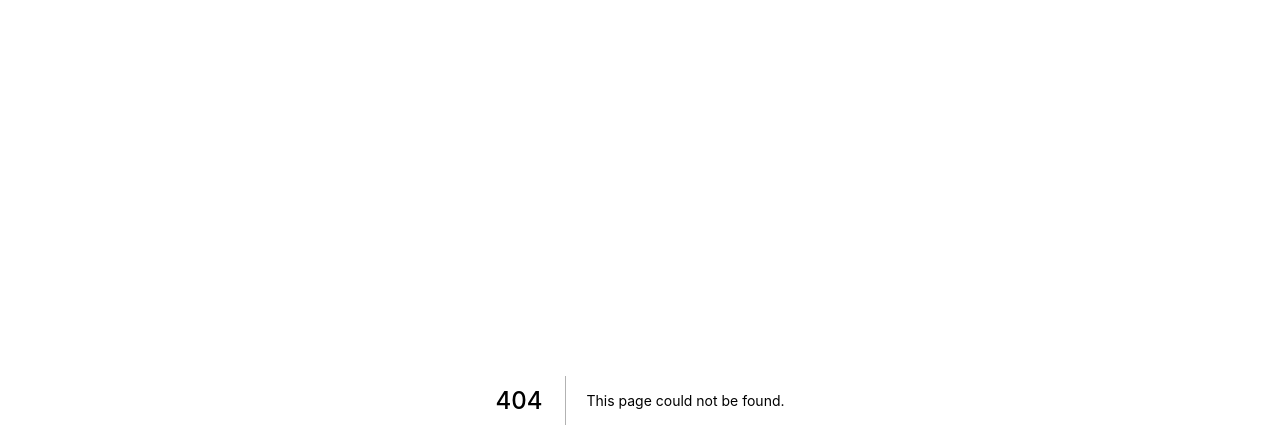
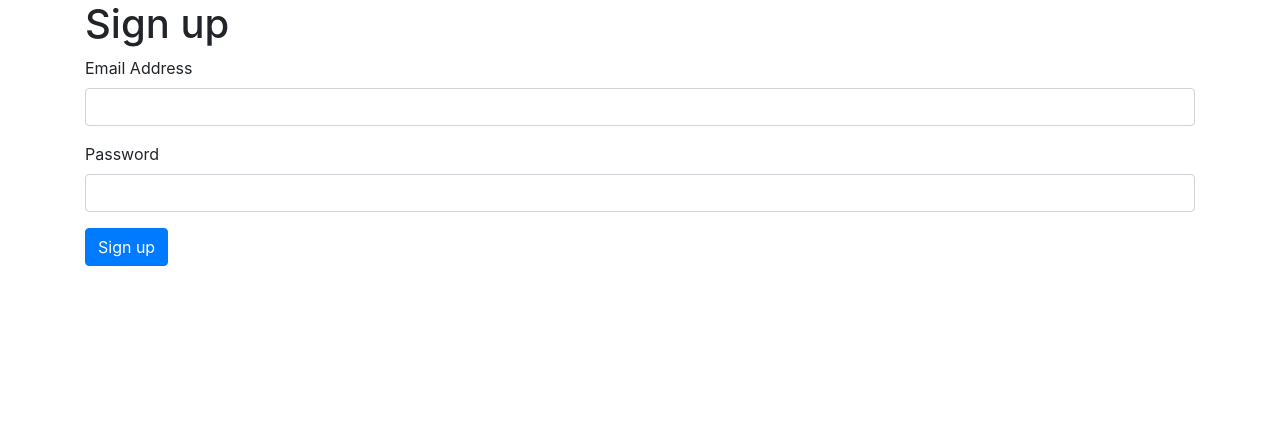
Before and after one commit to bineetNaidu/ticketify, a Next.js app in the folder client/: page /auth/signup in a window 1280 px wide. Before the commit this address had no page. Shown: the top 448 px of the page. Built offline with nearby package versions, Linux system fonts and the light colour scheme.

Commit message:
add signup page

```diff
--- a/client/pages/_app.jsx
+++ b/client/pages/_app.jsx
@@ -1,5 +1,6 @@
 import 'bootstrap/dist/css/bootstrap.css';
 
-export default ({ Component, pageProps }) => {
+function MyApp({ Component, pageProps }) {
   return <Component {...pageProps} />;
-};
+}
+export default MyApp;
--- /dev/null
+++ b/client/pages/auth/signup.jsx
@@ -0,0 +1,22 @@
+import React from 'react';
+
+const Signup = () => {
+  return (
+    <form className="container">
+      <h1>Sign up</h1>
+      <div className="form-group">
+        <label>Email Address</label>
+        <input type="text" className="form-control" />
+      </div>
+      <div className="form-group">
+        <label>Password</label>
+        <input type="password" className="form-control" />
+      </div>
+      <button type="submit" className="btn btn-primary">
+        Sign up
+      </button>
+    </form>
+  );
+};
+
+export default Signup;
```
